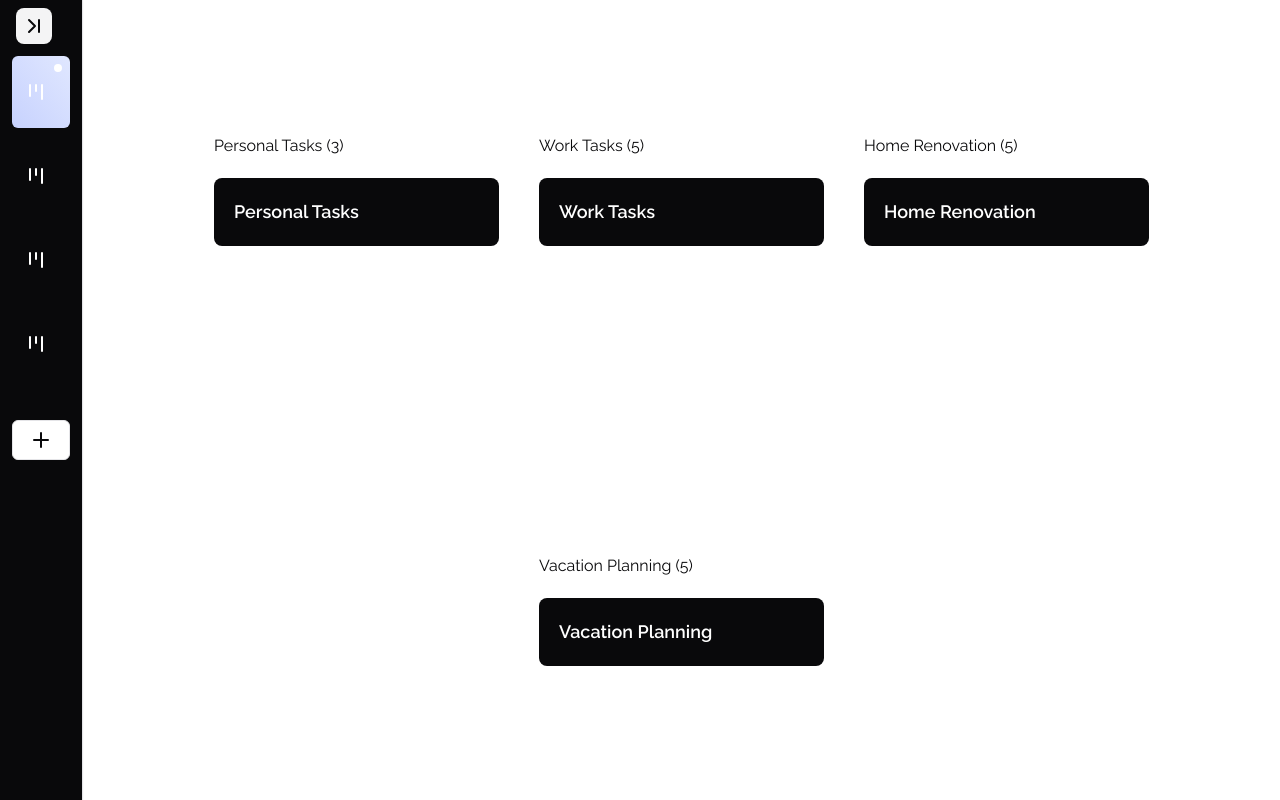
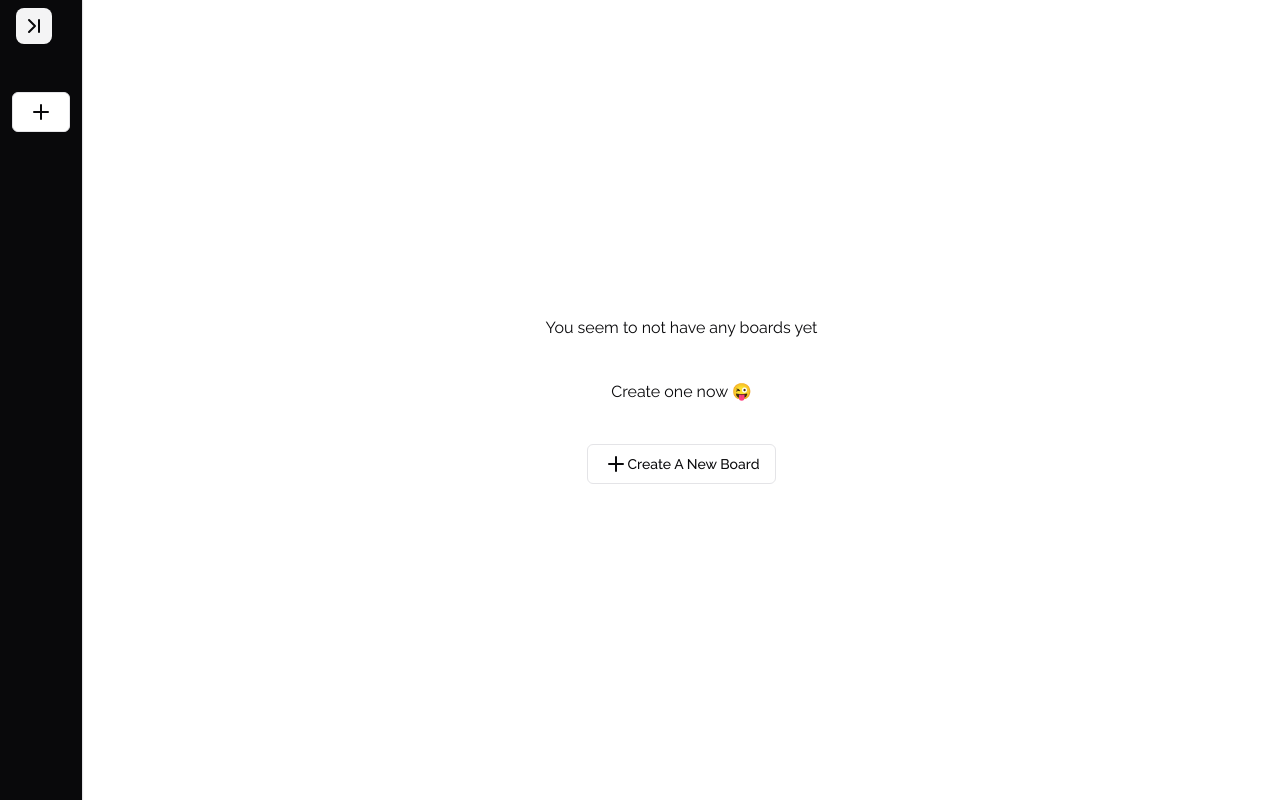
Before and after one commit to Headbwoi/sync, a Next.js app: page /boards in a window 1280 px wide. Built offline with nearby package versions, Linux system fonts and the light colour scheme.

Commit message:
add board and columns

```diff
--- a/package.json
+++ b/package.json
@@ -41,6 +41,7 @@
     "tailwindcss": "3.3.3",
     "tailwindcss-animate": "^1.0.6",
     "typescript": "5.1.6",
-    "zod": "^3.22.0"
+    "zod": "^3.22.0",
+    "zustand": "^4.4.1"
   }
 }
--- a/src/app/boards/[board]/page.tsx
+++ b/src/app/boards/[board]/page.tsx
@@ -9,7 +9,7 @@ function Board({ params }: { params: { board: string } }) {
     <div className="relative w-full overflow-hidden">
       <PageHeader selectedBoard={formattedBoard} />
 
-      <BoardColumn board={formattedBoard} />
+      <BoardColumn />
     </div>
   )
 }
--- a/src/app/boards/page.tsx
+++ b/src/app/boards/page.tsx
@@ -1,26 +1,42 @@
-import { boards } from "@/utils/seed-data"
+"use client"
+import { CreateNewBoard } from "@/components/boards/create-new-board"
+import { useBoardContext } from "@/context/board-context"
 import Link from "next/link"
 
 function Board() {
+  const { boards, setCurrentBoard } = useBoardContext()
   return (
-    <main className="flex flex-wrap items-center justify-center h-full min-h-screen gap-10 overflow-x-hidden">
+    <main className="flex flex-wrap items-center justify-center h-full min-h-screen gap-10 px-20 overflow-x-hidden">
       {boards.map((board, idx) => (
         <Link
-          href={`/boards/${board.name.replaceAll(" ", "-")}`}
-          key={board.name}
+          href={`/boards/${board.boardName.replaceAll(" ", "-")}`}
+          key={board.boardName}
           className="flex flex-col gap-5"
+          onClick={() => {
+            setCurrentBoard(board)
+          }}
         >
           <p>
-            {board.name} ({board.columns.length})
+            {board.boardName} ({board.columns.length})
           </p>
 
           <div className="w-[17.8125rem] rounded-lg p-5 bg-card-foreground">
             <header className="text-lg font-semibold text-background">
-              {board.name}
+              {board.boardName}
             </header>
           </div>
         </Link>
       ))}
+
+      {boards.length == 0 && (
+        <section className="flex flex-col items-center justify-center w-screen gap-10">
+          <h1>You seem to not have any boards yet</h1>
+
+          <p>Create one now 😜</p>
+
+          <CreateNewBoard expanded={true} setExpanded={(prev) => !prev} />
+        </section>
+      )}
     </main>
   )
 }
--- a/src/components/boards/add-new-column.tsx
+++ b/src/components/boards/add-new-column.tsx
@@ -14,21 +14,36 @@ import { useForm } from "react-hook-form"
 import { zodResolver } from "@hookform/resolvers/zod"
 import { ColumnType, columnSchema } from "@/lib/validations/form-validations"
 import { PlusIcon } from "lucide-react"
+import { useBoardContext } from "@/context/board-context"
+import { useBoardStore } from "@/zustand/store"
+import { DialogClose } from "@radix-ui/react-dialog"
 
 export function AddColumn() {
   const matches = useMediaQuery("(min-width: 768px)")
+  const { selectedBoard, currentBoard } = useBoardContext()
+  const { addColumnToBoard } = useBoardStore((state) => state)
 
   const {
     handleSubmit,
     register,
     formState: { errors },
-    control,
   } = useForm<ColumnType>({
     resolver: zodResolver(columnSchema),
   })
 
   const onSubmit = ({ column }: ColumnType) => {
-    console.log(column)
+    // console.log(column)
+    // console.log(selectedBoard)
+    // console.log(currentBoard)
+
+    addColumnToBoard({
+      id: currentBoard.id,
+      columns: currentBoard.columns as [],
+      newColumn: {
+        name: column,
+        tasks: [],
+      },
+    })
   }
 
   return (
@@ -70,7 +85,9 @@ export function AddColumn() {
           </div>
 
           <DialogFooter>
-            <Button type="submit">Save changes</Button>
+            <DialogClose asChild>
+              <Button type="submit">Save changes</Button>
+            </DialogClose>
           </DialogFooter>
         </form>
       </DialogContent>
--- a/src/components/boards/board-column.tsx
+++ b/src/components/boards/board-column.tsx
@@ -2,16 +2,15 @@
 
 import React, { useState } from "react"
 import { useWindowSize } from "@/hooks/useWindowSize"
-import { boards } from "@/utils/seed-data"
 import { AddColumn } from "./add-new-column"
 import TaskInfo, { TaskProps } from "../tasks/task-info"
+import { useBoardContext } from "@/context/board-context"
 
-function BoardColumn({ board }: { board: string }) {
+function BoardColumn() {
   const { width } = useWindowSize()
+  const { currentBoard } = useBoardContext()
   const [Task, setTask] = useState({} as TaskProps)
   const [showTaskModal, setShowTaskModal] = useState(false)
-
-  const [selectedBoard] = boards.filter((b) => b.name === board)
 
   return (
     <>
@@ -19,19 +18,19 @@ function BoardColumn({ board }: { board: string }) {
         style={{
           minWidth: `${width}px`,
         }}
-        className="relative flex items-center h-full gap-10 px-40 overflow-scroll"
+        className="relative flex h-full gap-10 px-40 overflow-scroll pt-14"
       >
-        <section key={selectedBoard?.name} className="flex gap-10">
+        <section key={currentBoard?.boardName} className="flex gap-10">
           {/* columns */}
 
-          {selectedBoard?.columns.map((column) => (
+          {currentBoard?.columns?.map((column) => (
             <section
               className="flex flex-col min-w-[17.8125rem] gap-10"
               key={column.name}
             >
-              <p>{column?.name}</p>
+              <p className="font-bold capitalize ">{column?.name}</p>
 
-              {column.tasks.map((task) => (
+              {column.tasks?.map((task) => (
                 <React.Fragment key={task.id}>
                   <div
                     className="w-[17.8125rem] rounded-lg p-5 bg-muted-foreground cursor-pointer"
--- a/src/components/boards/create-new-board.tsx
+++ b/src/components/boards/create-new-board.tsx
@@ -20,6 +20,8 @@ import {
   CreateBoardSchema,
   CreateBoardType,
 } from "@/lib/validations/form-validations"
+import { useBoardStore } from "@/zustand/store"
+import { DialogClose } from "@radix-ui/react-dialog"
 
 export function CreateNewBoard({
   expanded,
@@ -30,6 +32,8 @@ export function CreateNewBoard({
 }) {
   const matches = useMediaQuery("(min-width: 768px)")
 
+  const { createNewBoard } = useBoardStore((state) => state)
+
   const {
     register,
     handleSubmit,
@@ -39,7 +43,15 @@ export function CreateNewBoard({
   })
 
   const OnSubmit = (data: CreateBoardType) => {
-    console.log(data)
+    const payload = {
+      ...data,
+      columns: [],
+      id: crypto.randomUUID().toString().replaceAll("-", ""),
+    }
+
+    // console.log(payload)
+
+    createNewBoard(payload)
   }
 
   return (
@@ -101,7 +113,9 @@ export function CreateNewBoard({
             />
           </div>
           <DialogFooter>
-            <Button type="submit">Save changes</Button>
+            <DialogClose asChild>
+              <Button type="submit">Save Board</Button>
+            </DialogClose>
           </DialogFooter>
         </form>
       </DialogContent>
--- a/src/components/layouts/page-header.tsx
+++ b/src/components/layouts/page-header.tsx
@@ -1,13 +1,29 @@
 "use client"
 import { useBoardContext } from "@/context/board-context"
-import { useMediaQuery } from "@/hooks/useMediaQuery"
-import { useTaskContext } from "@/context/task-context"
 import { AddTaskModal } from "../tasks/add-task-modal"
+import { useEffect } from "react"
+import { useRouter } from "next/navigation"
 
 function PageHeader({ selectedBoard }: { selectedBoard: string }) {
-  // const { selectedBoard } = useBoardContext()
-  const matches = useMediaQuery("(min-width: 768px)")
-  const { setOpenTaskModal } = useTaskContext()
+  const router = useRouter()
+  // const matches = useMediaQuery("(min-width: 768px)")
+  // const { setOpenTaskModal } = useTaskContext()
+
+  const { boards, setCurrentBoard, currentBoard } = useBoardContext()
+  useEffect(() => {
+    const currentBoard = boards.find(
+      (board) => board.boardName === selectedBoard
+    )
+
+    if (!currentBoard) {
+      router.push("/boards")
+      return
+    }
+    setCurrentBoard(currentBoard)
+    // eslint-disable-next-line react-hooks/exhaustive-deps
+  }, [boards, selectedBoard])
+
+  // console.log(currentBoard)
 
   return (
     <header
--- a/src/components/layouts/side-bar.tsx
+++ b/src/components/layouts/side-bar.tsx
@@ -18,7 +18,7 @@ import { useRouter } from "next/navigation"
 
 export default function Sidebar() {
   const [expanded, setExpanded] = useState(false)
-  const { boards, selectedBoard } = useBoardContext()
+  const { boards, setCurrentBoard, currentBoard } = useBoardContext()
   const { theme, setTheme } = useTheme()
 
   const { height } = useWindowSize()
@@ -45,15 +45,20 @@ export default function Sidebar() {
           <div className="flex-1 px-3">
             <ul className="space-y-3">
               {boards.map((board) => {
-                const isActive = board.name === selectedBoard
+                const isActive = board.boardName === currentBoard.boardName
                 return (
-                  <SidebarItem
-                    active={isActive}
-                    alert={isActive}
-                    expanded={expanded}
-                    text={board.name}
-                    key={board.name}
-                  />
+                  <div
+                    key={board.boardName}
+                    onClick={() => setCurrentBoard(board)}
+                  >
+                    <SidebarItem
+                      active={isActive}
+                      alert={isActive}
+                      expanded={expanded}
+                      text={board.boardName}
+                      key={board.boardName}
+                    />
+                  </div>
                 )
               })}
             </ul>
--- a/src/context/board-context.tsx
+++ b/src/context/board-context.tsx
@@ -1,29 +1,36 @@
 "use client"
-import { boards } from "@/utils/seed-data"
-import React from "react"
+import { useBoardStore } from "@/zustand/store"
+import React, { useEffect, useState } from "react"
 
-type BoardContextType = {
-  boards: {
-    name: string
+type BoardType = {
+  id: string
+  boardName: string
   description: string
-    columns: {
+  columns:
+    | []
+    | {
         name: string
         tasks: {
+          id: string
           name: string
           description: string
           subtasks: {
             name: string
             completed: boolean
           }[]
-        id: string
         }[]
       }[]
-  }[]
+}
+
+type BoardContextType = {
+  boards: BoardType[]
 
   selectedBoard: string
   setSelectedBoard: React.Dispatch<React.SetStateAction<string>>
   openCreateNewBoard: boolean
   setOpenCreateNewBoard: React.Dispatch<React.SetStateAction<boolean>>
+  currentBoard: BoardType
+  setCurrentBoard: React.Dispatch<React.SetStateAction<BoardType>>
 }
 
 export const BoardContext = React.createContext<BoardContextType>(
@@ -35,8 +42,16 @@ export const BoardContextProvider = ({
 }: {
   children: React.ReactNode
 }) => {
-  const [selectedBoard, setSelectedBoard] = React.useState(boards[0].name)
+  const { boards } = useBoardStore((state) => state)
+  const [selectedBoard, setSelectedBoard] = React.useState(
+    boards[0]?.boardName ?? ""
+  )
+  const [currentBoard, setCurrentBoard] = useState({} as BoardType)
   const [openCreateNewBoard, setOpenCreateNewBoard] = React.useState(false)
+
+  useEffect(() => {
+    console.log(currentBoard)
+  }, [currentBoard])
 
   return (
     <BoardContext.Provider
@@ -46,6 +61,8 @@ export const BoardContextProvider = ({
         setSelectedBoard,
         openCreateNewBoard,
         setOpenCreateNewBoard,
+        currentBoard,
+        setCurrentBoard,
       }}
     >
       {children}
--- /dev/null
+++ b/src/zustand/store.ts
@@ -0,0 +1,62 @@
+import { create } from "zustand"
+import { persist } from "zustand/middleware"
+
+interface StoreState {
+  boards: {
+    id: string
+    boardName: string
+    description: string
+    columns:
+      | {
+          name: string
+          tasks: {
+            id: string
+            name: string
+            description: string
+            subtasks: {
+              name: string
+              completed: boolean
+            }[]
+          }[]
+        }[]
+      | []
+  }[]
+  createNewBoard: (data: {
+    id: string
+    boardName: string
+    description: string
+    columns: never[]
+  }) => void
+
+  addColumnToBoard: (data: {
+    id: string
+    newColumn: {
+      name: string
+      tasks: []
+    }
+    columns: []
+  }) => void
+}
+
+export const useBoardStore = create<StoreState>()(
+  persist(
+    (set) => ({
+      boards: [],
+      createNewBoard: (data) =>
+        set((state) => ({
+          boards: [...state.boards, data],
+        })),
+      addColumnToBoard: (data) =>
+        set((state) => ({
+          boards: state.boards.map((board) =>
+            board.id === data.id
+              ? { ...board, columns: [...board.columns, data.newColumn] }
+              : board
+          ),
+        })),
+    }),
+    {
+      name: "my_sync_board",
+    }
+  )
+)
```
Also changed, not shown: 1 other file (tests, documents, lock files or other folders). Lines whose indentation alone changed are shown as unchanged.
